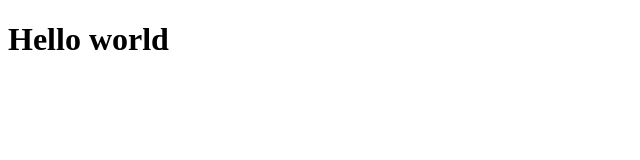
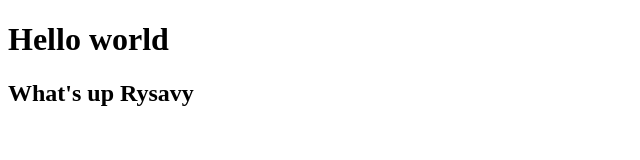
Before and after one commit to rysavy122/Rysavy-project, a plain HTML site: page index.html in a window 1280 px wide. Shown: the whole page, without its empty margins (0-640 px from the left). Drawn offline with Linux system fonts and the light colour scheme.

Commit message:
Greeting

```diff
--- a/index.html
+++ b/index.html
@@ -8,6 +8,6 @@
 </head>
 <body>
     <h1>Hello world</h1>
-
+    <h2>What's up Rysavy</h2>
 </body>
 </html>
```
